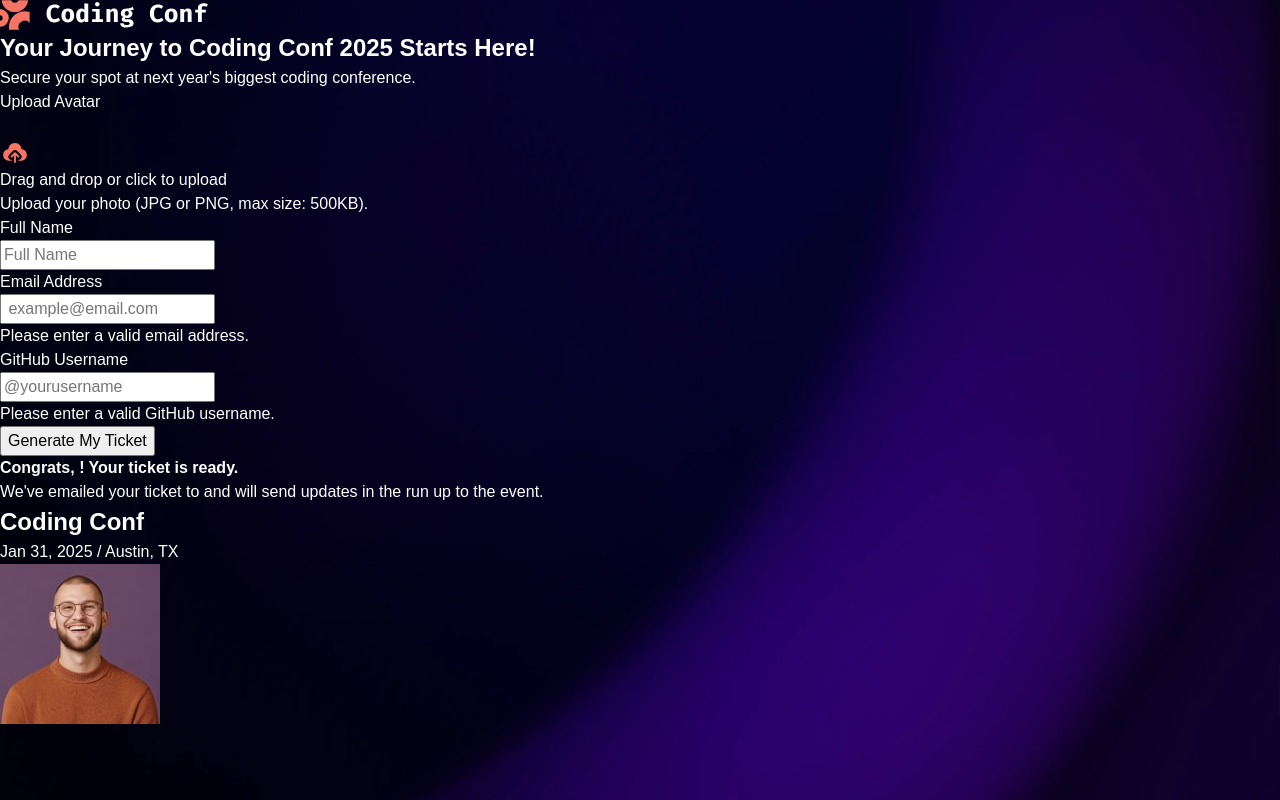
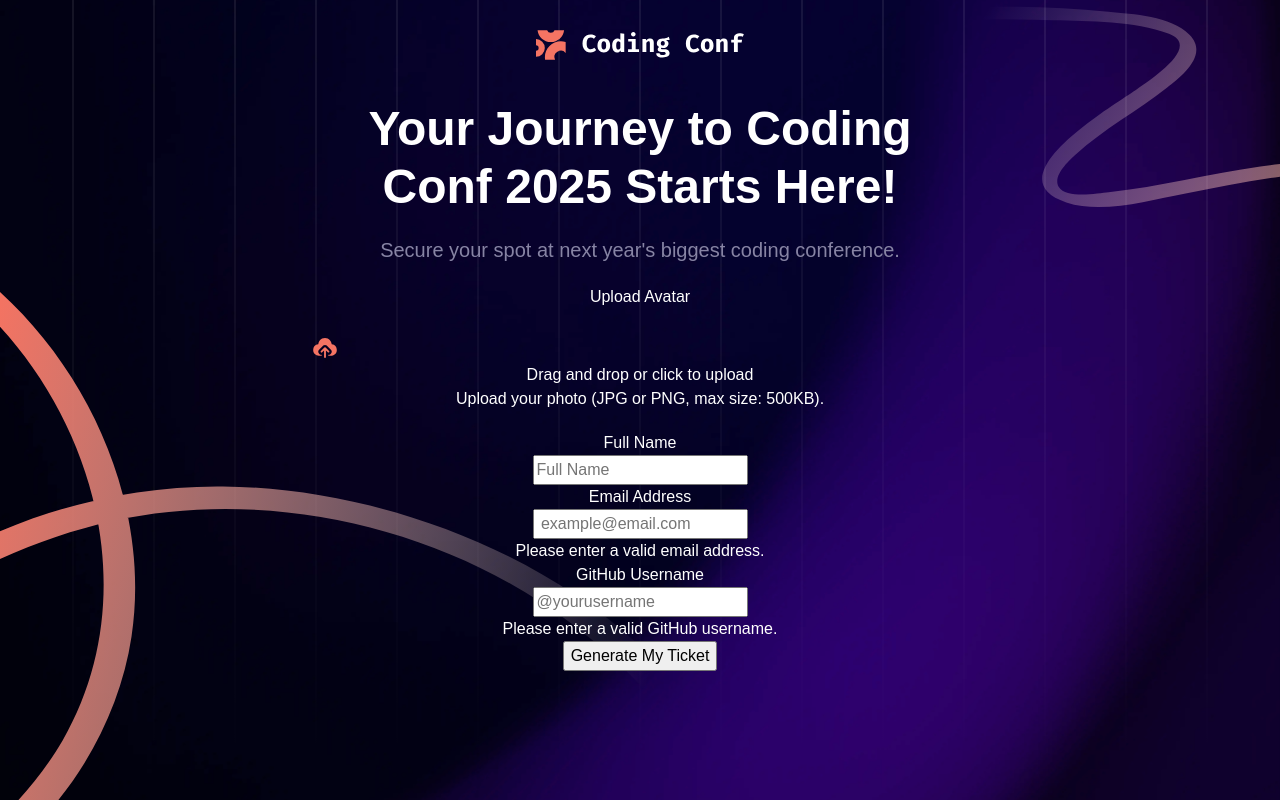
Before and after one commit to abhi-zero/conference-ticket-generator, a plain HTML site: page index.html in a window 1280 px wide. Drawn offline with Linux system fonts and the light colour scheme; a web font is replaced by a local one.

Commit message:
add styles to the heading and description

```diff
--- a/styles/style.css
+++ b/styles/style.css
@@ -72,6 +72,13 @@ body {
   background-color: var(--background-buttontext-color);
   font-family: var(--ff), sans-serif;
   color: white;
+  background-image: url(../assets/images/pattern-squiggly-line-bottom.svg),
+  url(../assets/images/pattern-squiggly-line-top.svg),
+  url(../assets/images/pattern-lines.svg),
+  url(../assets/images/background-mobile.png);
+background-position: bottom left, top right, top, center;
+background-repeat: no-repeat, no-repeat, no-repeat, no-repeat;
+background-size: contain, contain, auto, cover;
 }
 
 /* 5. Improve media defaults */
@@ -113,45 +120,76 @@ h3,
 h4,
 h5,
 h6 {
-  text-wrap: balance;
+  text-wrap: pretty;
 }
 
 .wrapper {
-    height: 100vh;
-  background-image:
-    url(../assets/images/background-mobile.png),
-    url(../assets/images/pattern-lines.svg),
-    url(../assets/images/pattern-squiggly-line-bottom.svg),
-    url(../assets/images/pattern-squiggly-line-top.svg);
-  background-position: center,center center;
-  background-repeat: no-repeat, no-repeat, no-repeat, no-repeat;
-  background-size: cover;
+  max-width: 700px;
+  padding: 30px 20px;
+  place-self: center;
 }
 
-@media (min-width: 768px){
-    .wrapper {
-        height: 100vh;
-      background-image:
-        url(../assets/images/background-tablet.png),
-        url(../assets/images/pattern-lines.svg),
-        url(../assets/images/pattern-squiggly-line-bottom.svg),
-        url(../assets/images/pattern-squiggly-line-top.svg);
-      background-position: center,center center;
-      background-repeat: no-repeat, no-repeat, no-repeat, no-repeat;
-      background-size: cover;
-    }
+.logo{
+  place-self: center;
 }
 
-@media (min-width: 1024px){
-    .wrapper {
-        height: 100vh;
-      background-image:
-        url(../assets/images/background-desktop.png),
-        url(../assets/images/pattern-lines.svg),
-        url(../assets/images/pattern-squiggly-line-bottom.svg),
-        url(../assets/images/pattern-squiggly-line-top.svg);
-      background-position: center,center center;
-      background-repeat: no-repeat, no-repeat, no-repeat, no-repeat;
-      background-size: cover;
-    }
+main{
+  display: grid;
+  grid-template-rows: auto;
+  gap: 20px;
+  margin-block: 40px;
+  place-self: center;
+  align-items: center;
+  text-align: center;
 }
+.heading-description{
+  display: grid;
+  gap: 20px;
+}
+.heading-description .heading{
+  font-size: 32px;
+  font-weight: 800;
+  line-height: 1.2;
+  color: var(--heading-color);
+}
+
+.heading-description .description{
+  font-size:20px;
+  font-weight: 400;
+  color:var(--text-color);
+}
+
+form{
+  display: grid;
+  gap: 20px;
+}
+
+.display-ticket{
+  display: none;
+}
+
+@media (min-width: 768px) {
+  body {
+    background-image: url(../assets/images/pattern-squiggly-line-bottom.svg),
+      url(../assets/images/pattern-squiggly-line-top.svg),
+      url(../assets/images/pattern-lines.svg),
+      url(../assets/images/background-tablet.png);
+      background-size: auto, auto, auto, cover;
+  }
+  .heading-description .heading{
+    font-size: 40px;
+  }
+}
+
+@media (min-width: 1024px) {
+  body {
+    height: 100vh;
+    background-image: url(../assets/images/pattern-squiggly-line-bottom.svg),
+      url(../assets/images/pattern-squiggly-line-top.svg),
+      url(../assets/images/pattern-lines.svg),
+      url(../assets/images/background-desktop.png);
+  }
+  .heading-description .heading{
+    font-size: 48px;
+  }
+}
```
